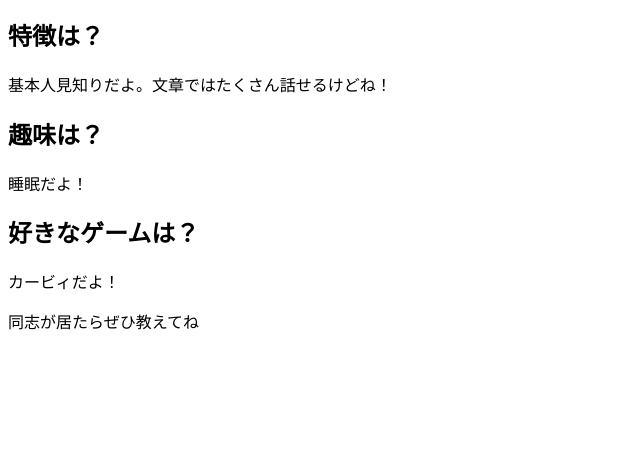
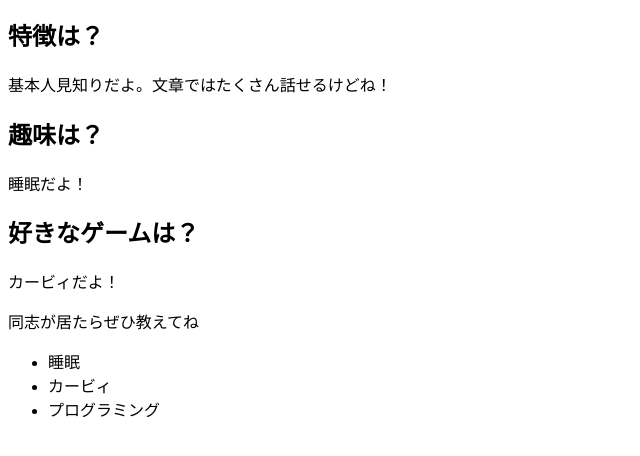
Before and after one commit to mct-joken/git2025, a website: page public/Mazeran-kun/index.html in a window 1280 px wide. Shown: the part 116-572 px from the top of the page, without its empty margins (0-640 px from the left). Drawn offline with Linux system fonts and the light colour scheme.

Commit message:
feat: Add favorite things section (closes #24)

```diff
--- a/public/Mazeran-kun/index.html
+++ b/public/Mazeran-kun/index.html
@@ -15,5 +15,11 @@
         <h2>好きなゲームは？</h2>
         <p>カービィだよ！</p>
         <p>同志が居たらぜひ教えてね</p>
+
+        <ul>
+            <li>睡眠</li>
+            <li>カービィ</li>
+            <li>プログラミング</li>
+        </ul>
     </body>
 </html>
```
